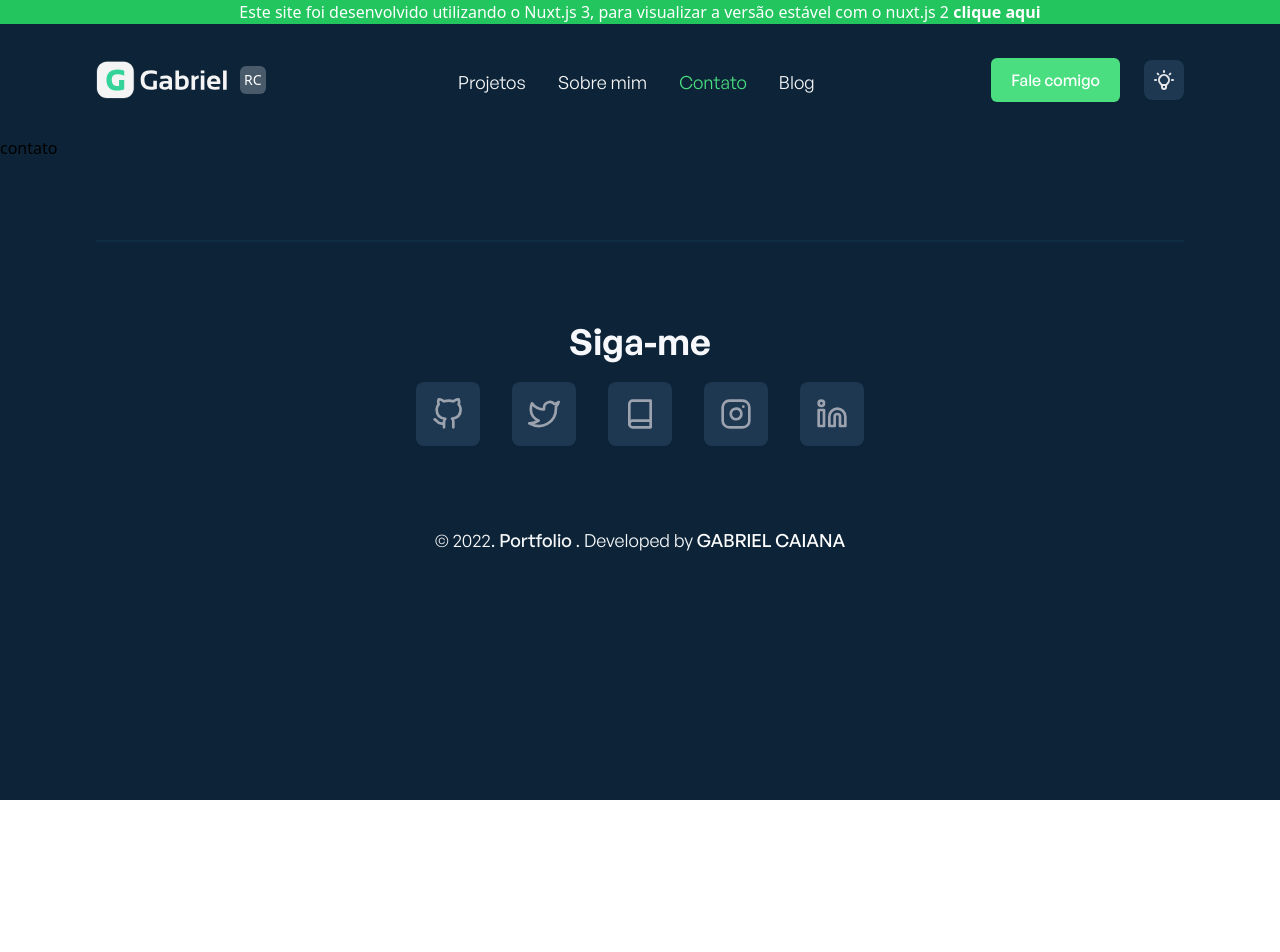
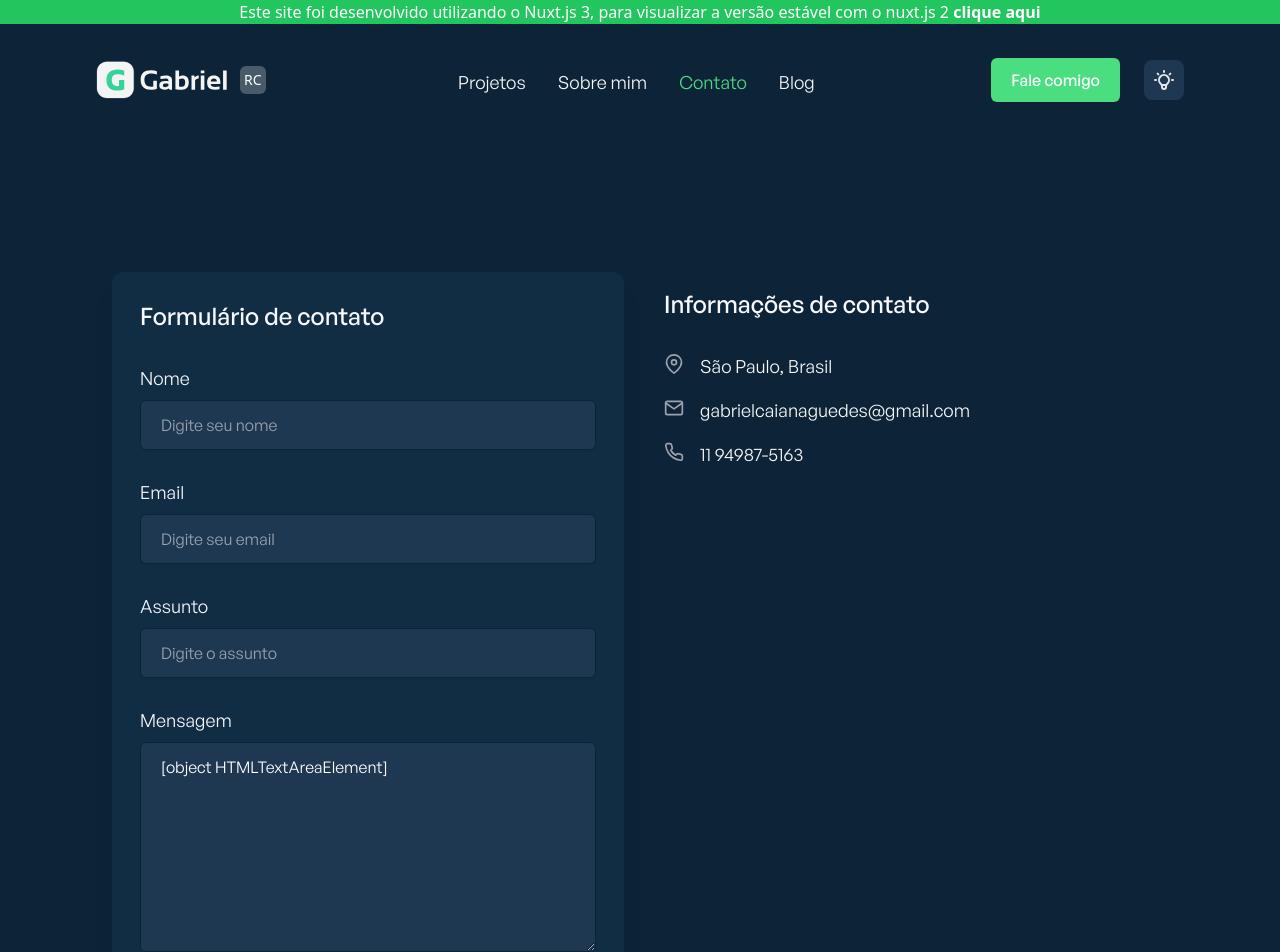
Before and after one commit to gabrielcaiana/gabrielcaiana.com-nuxt3, a Nuxt app: page /contato in a window 1280 px wide. Shown: the top 952 px of the page. Before the commit the page ends 800 px from the top, so only its background shows below. Built offline with nearby package versions, Linux system fonts and the light colour scheme.

Commit message:
chore: create contact page

```diff
--- /dev/null
+++ b/components/contact/ContactDetails.vue
@@ -0,0 +1,44 @@
+<template>
+  <div class="w-full md:w-1/2">
+    <div class="text-left max-w-xl px-6">
+      <h2
+        class="font-general-medium text-2xl text-primary-dark dark:text-primary-light mt-8 mb-8"
+      >
+        Informações de contato
+      </h2>
+      <ul class="font-general-regular">
+        <li v-for="contact in contacts" :key="contact.id" class="flex">
+          <BaseIcon
+            :name="contact.icon"
+            class="w-5 text-gray-500 dark:text-gray-400 mr-4"
+          />
+
+          <a
+            href="#"
+            class="text-lg mb-4 text-ternary-dark dark:text-ternary-light"
+            :class="
+              contact.icon === 'mail' || contact.icon === 'phone'
+                ? 'hover:underline cursor-pointer'
+                : ''
+            "
+            aria-label="Website and Phone"
+          >
+            {{ contact.name }}
+          </a>
+        </li>
+      </ul>
+    </div>
+  </div>
+</template>
+
+<script setup>
+import { defineProps } from 'vue'
+import BaseIcon from '@/components/reusable/BaseIcon.vue'
+
+defineProps({
+  contacts: {
+    type: Array,
+    required: true,
+  },
+})
+</script>
--- /dev/null
+++ b/components/contact/ContactForm.vue
@@ -0,0 +1,130 @@
+<template>
+  <div class="w-full md:w-1/2">
+    <div
+      class="leading-loose max-w-xl m-4 p-7 bg-secondary-light dark:bg-secondary-dark rounded-xl shadow-xl text-left"
+    >
+      <p
+        class="font-general-medium text-primary-dark dark:text-primary-light text-2xl mb-8"
+      >
+        Formulário de contato
+      </p>
+      <form
+        ref="form"
+        class="font-general-regular space-y-7"
+        @submit.prevent="sendForm"
+      >
+        <div class="">
+          <label
+            class="block text-lg text-primary-dark dark:text-primary-light mb-2"
+            for="name"
+            >Nome</label
+          >
+          <input
+            id="user_name"
+            v-model="form.name"
+            class="w-full px-5 py-2 border border-gray-300 dark:border-primary-dark border-opacity-50 text-primary-dark dark:text-secondary-light bg-ternary-light dark:bg-ternary-dark rounded-md shadow-sm text-md"
+            name="user_name"
+            type="text"
+            required=""
+            placeholder="Digite seu nome"
+            aria-label="Name"
+          />
+        </div>
+        <div class="mt-6">
+          <label
+            class="block text-lg text-primary-dark dark:text-primary-light mb-2"
+            for="email"
+            >Email</label
+          >
+          <input
+            id="user_email"
+            v-model="form.email"
+            class="w-full px-5 py-2 border border-gray-300 dark:border-primary-dark border-opacity-50 text-primary-dark dark:text-secondary-light bg-ternary-light dark:bg-ternary-dark rounded-md shadow-sm text-md"
+            name="user_email"
+            type="text"
+            required=""
+            placeholder="Digite seu email"
+            aria-label="Email"
+          />
+        </div>
+        <div class="mt-6">
+          <label
+            class="block text-lg text-primary-dark dark:text-primary-light mb-2"
+            for="subject"
+            >Assunto</label
+          >
+          <input
+            id="user_subject"
+            v-model="form.subject"
+            class="w-full px-5 py-2 border border-gray-300 dark:border-primary-dark border-opacity-50 text-primary-dark dark:text-secondary-light bg-ternary-light dark:bg-ternary-dark rounded-md shadow-sm text-md"
+            name="user_subject"
+            type="text"
+            required=""
+            placeholder="Digite o assunto"
+            aria-label="assunto"
+          />
+        </div>
+
+        <div class="mt-6">
+          <label
+            class="block text-lg text-primary-dark dark:text-primary-light mb-2"
+            for="message"
+            >Mensagem</label
+          >
+          <textarea
+            id="message"
+            v-model="form.message"
+            class="w-full px-5 py-2 border border-gray-300 dark:border-primary-dark border-opacity-50 text-primary-dark dark:text-secondary-light bg-ternary-light dark:bg-ternary-dark rounded-md shadow-sm text-md"
+            name="message"
+            cols="14"
+            rows="6"
+            aria-label="Mensagem"
+          ></textarea>
+        </div>
+
+        <div class="mt-6">
+          <Button
+            title="Enviar mensagem"
+            class="px-4 py-2.5 text-white tracking-wider bg-green-400 hover:bg-green-500 focus:ring-1 focus:ring-indigo-900 rounded-lg duration-500"
+            type="submit"
+            aria-label="Enviar mensagem"
+          />
+        </div>
+      </form>
+    </div>
+  </div>
+</template>
+
+<script setup>
+// import emailjs from '@emailjs/browser'
+import { ref } from 'vue'
+import Button from '../reusable/Button.vue'
+
+const form = ref({
+  name: '',
+  email: '',
+  subject: '',
+  message: '',
+})
+
+// methods: {
+//   async sendForm() {
+// const { serviceId, templateId1, userId } = this.$config.emailjs
+// try {
+//   this.$nuxt.$loading.start()
+//   const result = await emailjs.sendForm(
+//     serviceId,
+//     templateId1,
+//     this.$refs.form,
+//     userId
+//   )
+//   console.log('SUCCESS!', result.text)
+// } catch (error) {
+//   console.log('FAILED...', error.text)
+// } finally {
+//   this.$nuxt.$loading.finish()
+//   this.form = {}
+// }
+//   },
+// },
+</script>
--- a/pages/contato.vue
+++ b/pages/contato.vue
@@ -1,7 +1,39 @@
 <template>
-  <div>contato</div>
+  <div
+    class="container mx-auto flex flex-col-reverse md:flex-row md:py-10 md:mt-20"
+  >
+    <ContactForm />
+
+    <ContactDetails :contacts="contacts" />
+  </div>
 </template>
 
 <script>
-export default {}
+import ContactForm from '~/components/contact/ContactForm.vue'
+export default {
+  components: {
+    ContactForm,
+  },
+  data: () => {
+    return {
+      contacts: [
+        {
+          id: 1,
+          name: 'São Paulo, Brasil',
+          icon: 'map-pin',
+        },
+        {
+          id: 2,
+          name: 'gabrielcaianaguedes@gmail.com',
+          icon: 'mail',
+        },
+        {
+          id: 3,
+          name: '11 94987-5163',
+          icon: 'phone',
+        },
+      ],
+    }
+  },
+}
 </script>
```
